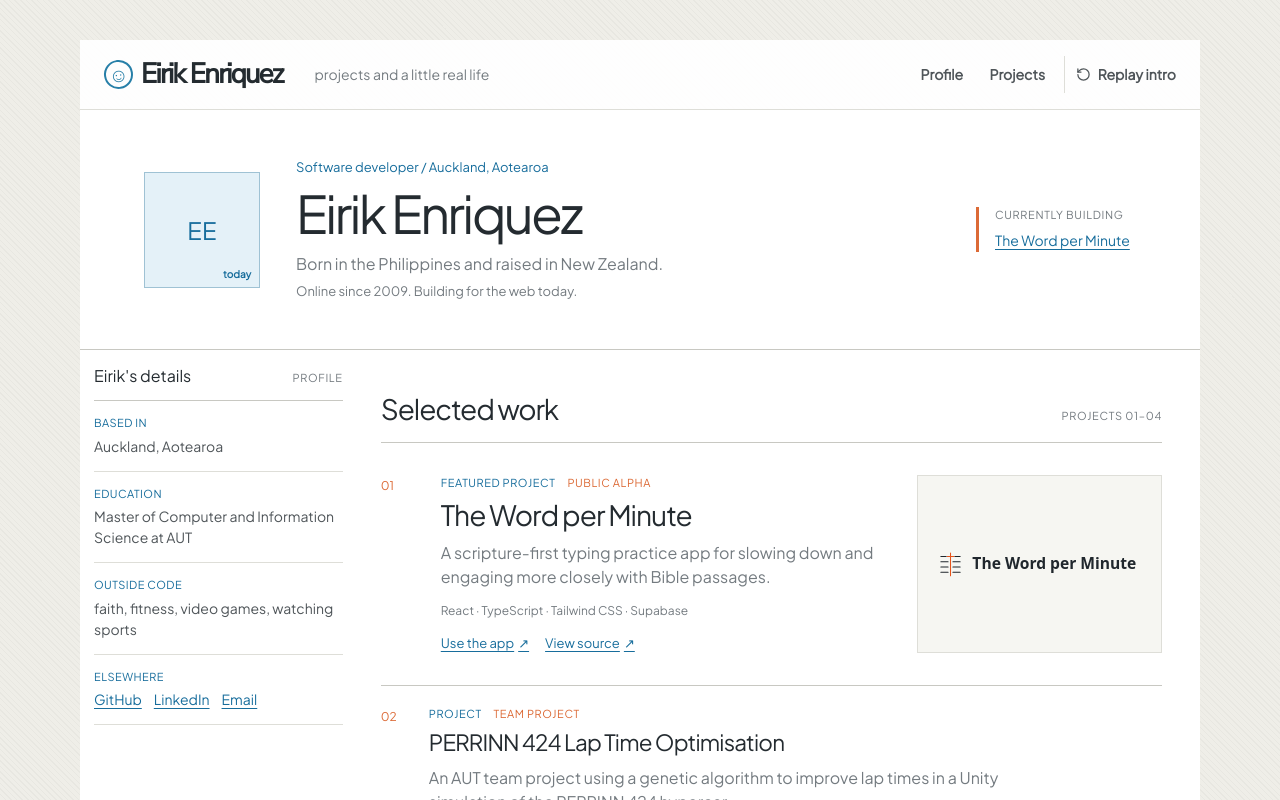
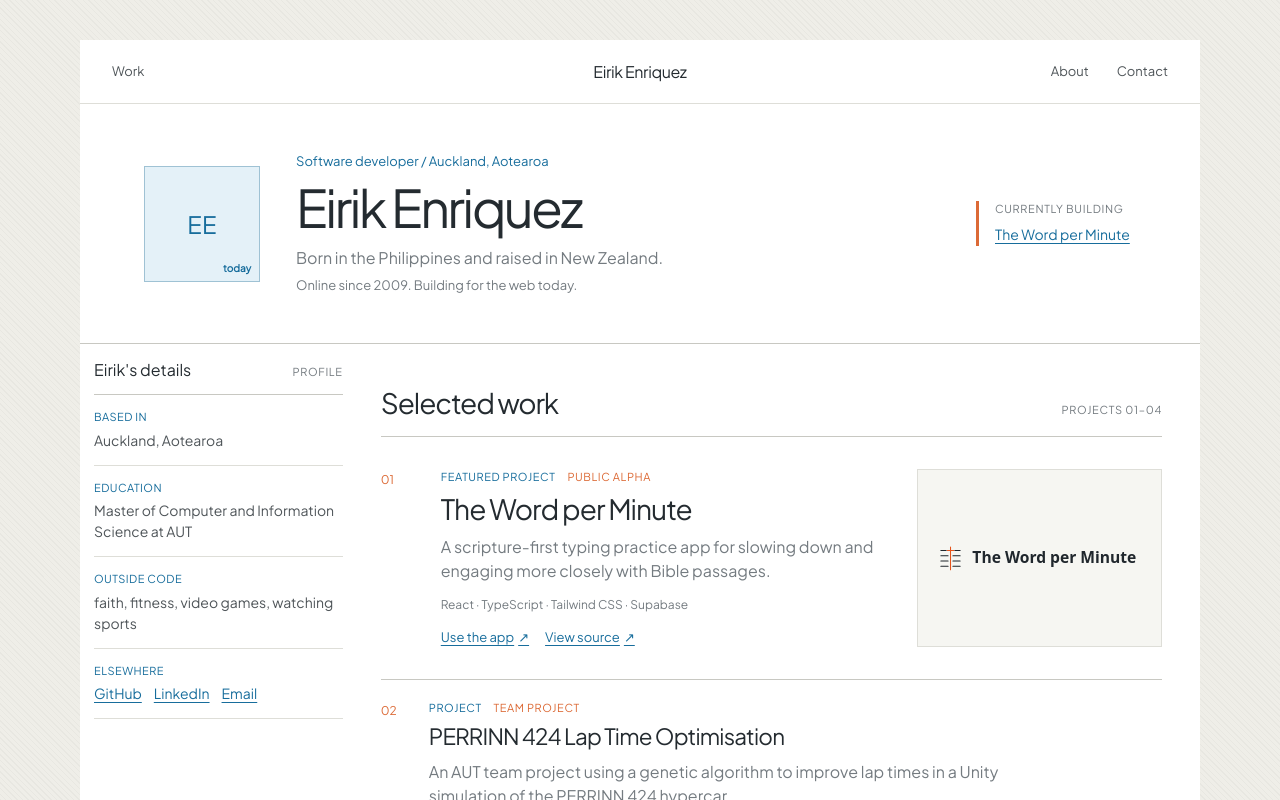
Before and after one commit to eirikenriquez/eirikenriquez.github.io, a React (Vite) app: page / in a window 1280 px wide. Both pictures are taken after a click on the button "Open portfolio". Shown: the top 800 px of the page. Built offline with nearby package versions, Linux system fonts and the light colour scheme.

Commit message:
centre site header

```diff
--- a/src/App.tsx
+++ b/src/App.tsx
@@ -42,12 +42,6 @@ function App() {
     setStage(prefersReducedMotion ? 'profile' : 'opening');
   }
 
-  function handleReplayIntro() {
-    window.sessionStorage.removeItem(introSessionKey);
-    window.scrollTo({ top: 0, behavior: 'auto' });
-    setStage('login');
-  }
-
   if (stage !== 'profile') {
     return (
       <XPLoginScreen
@@ -60,7 +54,7 @@ function App() {
   return (
     <main id="top" className="app app--entering">
       <div className="portfolio-page">
-        <SiteHeader onReplayIntro={handleReplayIntro} />
+        <SiteHeader />
         <ProfileIntro />
         <ProfileLayout sidebar={<ProfileDetails />}>
           <ProjectsSection />
--- a/src/components/ProfileDetails.tsx
+++ b/src/components/ProfileDetails.tsx
@@ -4,7 +4,11 @@ const interests = ['faith', 'fitness', 'video games', 'watching sports'];
 
 function ProfileDetails() {
   return (
-    <section className="profile-details" aria-labelledby="profile-details-title">
+    <section
+      className="profile-details"
+      id="about"
+      aria-labelledby="profile-details-title"
+    >
       <header className="profile-details__header">
         <h2 id="profile-details-title">Eirik&apos;s details</h2>
         <p>Profile</p>
--- a/src/components/SiteHeader.css
+++ b/src/components/SiteHeader.css
@@ -1,112 +1,66 @@
 .site-header {
-  display: grid;
-  grid-template-columns: auto minmax(0, 1fr) auto;
-  gap: clamp(1rem, 3vw, 2rem);
+  position: relative;
+  display: flex;
+  min-height: 4rem;
   align-items: center;
-  padding: 1rem clamp(1rem, 3vw, 1.5rem);
+  padding: 1rem clamp(1rem, 4vw, 2rem);
   border-bottom: 1px solid var(--color-border-soft);
-  background: rgb(255 255 255 / 92%);
+  background: var(--color-surface);
 }
 
 .site-header__wordmark {
-  display: inline-flex;
-  gap: 0.5rem;
-  align-items: center;
+  position: absolute;
+  left: 50%;
   color: var(--color-text-strong);
-  font-family: var(--font-wordmark);
-  font-size: 1.75rem;
-  font-weight: 700;
-  letter-spacing: -0.07em;
-  line-height: 1;
+  font-size: 1rem;
+  font-weight: 500;
+  letter-spacing: -0.025em;
   text-decoration: none;
-}
-
-.site-header__smile {
-  display: grid;
-  width: 1.8rem;
-  height: 1.8rem;
-  border: 2px solid var(--color-brand);
-  border-radius: 50%;
-  place-items: center;
-  color: var(--color-brand);
-  font-family: var(--font-body);
-  font-size: 1.2rem;
-  letter-spacing: 0;
-  line-height: 1;
-  transform: rotate(-8deg);
-}
-
-.site-header__description {
-  margin: 0;
-  color: var(--color-text-muted);
-  font-size: 0.875rem;
+  transform: translateX(-50%);
 }
 
 .site-header__navigation {
   display: flex;
-  flex-wrap: wrap;
-  gap: 0.25rem;
+  width: 100%;
   align-items: center;
+  justify-content: space-between;
 }
 
-.site-header__navigation a,
-.site-header__navigation button {
-  display: inline-flex;
-  gap: 0.4rem;
-  align-items: center;
-  padding: 0.5rem 0.7rem;
-  border: 0;
-  border-radius: 0.5rem;
-  background: transparent;
+.site-header__navigation-end {
+  display: flex;
+  gap: clamp(1rem, 3vw, 1.75rem);
+}
+
+.site-header__navigation a {
   color: var(--color-text);
-  cursor: pointer;
-  font-size: 0.875rem;
-  font-weight: 700;
+  font-size: 0.8125rem;
+  font-weight: 500;
   text-decoration: none;
 }
 
 .site-header__navigation a:hover,
-.site-header__navigation button:hover {
-  background: var(--color-brand-light);
+.site-header__wordmark:hover {
   color: var(--color-brand-dark);
 }
 
-.site-header__navigation a:focus-visible,
-.site-header__navigation button:focus-visible {
-  outline: 2px solid var(--color-brand);
-  outline-offset: 2px;
-}
-
-.site-header__navigation button {
-  margin-left: 0.25rem;
-  padding-right: 0;
-  border-left: 1px solid var(--color-border-soft);
-  border-radius: 0;
-}
-
-@media (max-width: 38rem) {
+@media (max-width: 32rem) {
   .site-header {
-    grid-template-columns: minmax(0, 1fr) auto;
-  }
-
-  .site-header__description {
-    display: none;
-  }
-}
-
-@media (max-width: 26rem) {
-  .site-header {
-    grid-template-columns: 1fr;
+    flex-direction: column;
     gap: 0.75rem;
   }
 
-  .site-header__navigation {
-    gap: 0.15rem;
-    padding-top: 0.75rem;
-    border-top: 1px solid var(--color-border-soft);
+  .site-header__wordmark {
+    position: static;
+    transform: none;
   }
 
-  .site-header__navigation a:first-child {
-    padding-left: 0;
+  .site-header__navigation {
+    width: auto;
+    gap: 1.25rem;
+    justify-content: center;
+  }
+
+  .site-header__navigation-end {
+    display: contents;
   }
 }
--- a/src/components/SiteHeader.tsx
+++ b/src/components/SiteHeader.tsx
@@ -1,11 +1,6 @@
-import { RotateCcw } from 'lucide-react';
 import './SiteHeader.css';
 
-type SiteHeaderProps = {
-  onReplayIntro: () => void;
-};
-
-function SiteHeader({ onReplayIntro }: SiteHeaderProps) {
+function SiteHeader() {
   return (
     <header className="site-header">
       <a
@@ -13,21 +8,15 @@ function SiteHeader({ onReplayIntro }: SiteHeaderProps) {
         href="#top"
         aria-label="Eirik's portfolio home"
       >
-        <span className="site-header__smile" aria-hidden="true">
-          &#9786;
-        </span>
         <span>Eirik Enriquez</span>
       </a>
 
-      <p className="site-header__description">projects and a little real life</p>
-
       <nav className="site-header__navigation" aria-label="Main navigation">
-        <a href="#profile">Profile</a>
-        <a href="#projects">Projects</a>
-        <button type="button" onClick={onReplayIntro}>
-          <RotateCcw aria-hidden="true" size={15} />
-          Replay intro
-        </button>
+        <a href="#projects">Work</a>
+        <span className="site-header__navigation-end">
+          <a href="#about">About</a>
+          <a href="mailto:eirikdbbd@gmail.com">Contact</a>
+        </span>
       </nav>
     </header>
   );
```
